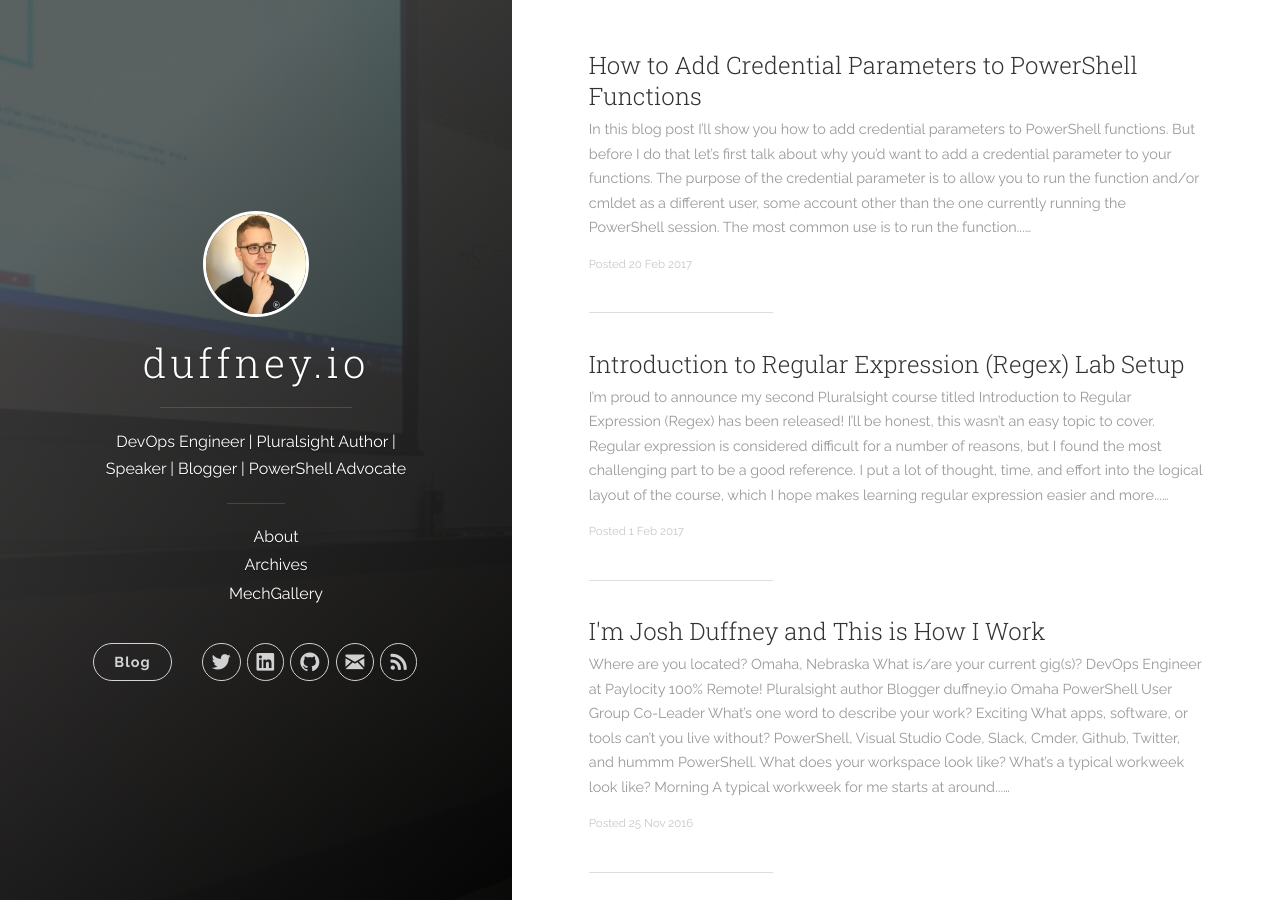
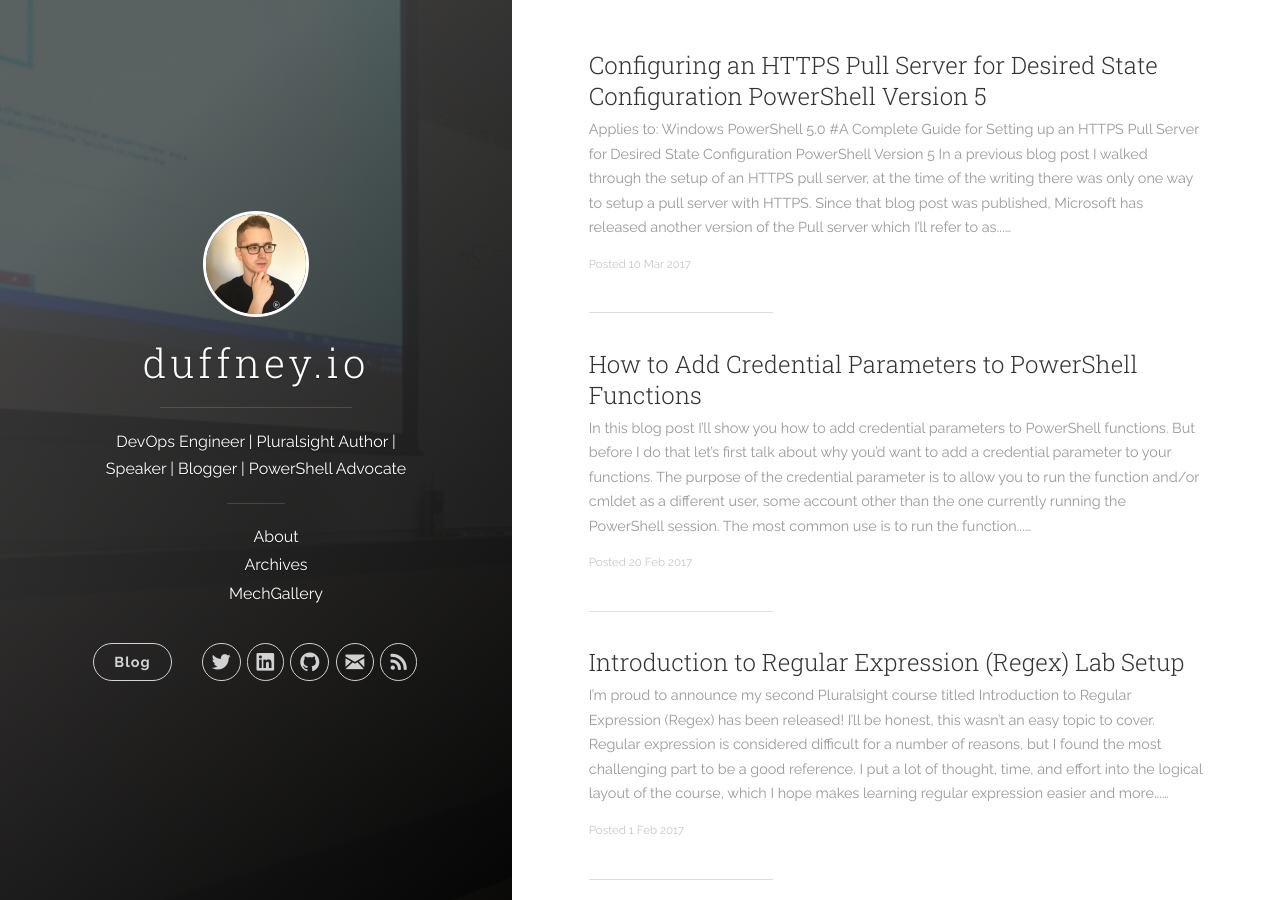
Before and after one commit to AzureDevOps3/duffney.github.io, a Jekyll site: the page built from index.html, in a window 1280 px wide and 900 px high. Built offline with Jekyll 4.4.1, drawn with Linux system fonts in a browser that asks for light colours; nearby versions of some CDN libraries; the list of posts is cut into pages by our own code; some of the changed text lies outside the part shown.

Commit message:
publishing post

```diff
--- a/_drafts/2017-03-01-Configure-HTTPS-DSC-PullServerPSv5.md
+++ b/_posts/2017-03-10-Configure-HTTPS-DSC-PullServerPSv5.md
@@ -1,10 +1,10 @@
 ---
 layout: post
 title:  "Configuring an HTTPS Pull Server for Desired State Configuration PowerShell Version 5"
-date:   2017-03-01 09:02:00
+date:   2017-03-10 09:02:00
 comments: true
 tags: [PowerShell, DSC, DesiredStateConfiguration, LCM, Pull, PullServer, HTTPS]
-modified: 2017-03-01
+modified: 2017-03-10
 ---
 #### Applies to: Windows PowerShell 5.0
 
```
